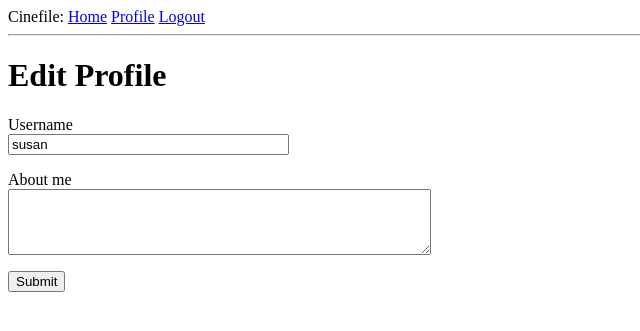
After one commit to gsantia/cinefile, a Flask app: page /edit_profile in a window 1280 px wide. The commit adds this page. Shown: the top 331 px of the page, without its empty margins (0-640 px from the left). Run offline with Flask 2, Linux system fonts and the light colour scheme; a user stored in the database is signed in; data comes from the database, SQL or seed files in the repository; both versions use the stored data as it was after the commit.

Commit message:
added user profiles

```diff
--- a/app/forms.py
+++ b/app/forms.py
@@ -1,6 +1,8 @@
 from flask_wtf import FlaskForm
 from wtforms import StringField, PasswordField, BooleanField, SubmitField
+from wtforms import TextAreaField
 from wtforms.validators import DataRequired, ValidationError, Email, EqualTo
+from wtforms.validators import Length
 from app.models import User
 
 ##########################################################################
@@ -30,3 +32,8 @@ class RegistrationForm(FlaskForm):
         user = User.query.filter_by(email = email.data).first()
         if user is not None:
             raise ValidationError('Please use a different email address.')
+
+class EditProfileForm(FlaskForm):
+    username = StringField('Username', validators = [DataRequired()])
+    about_me = TextAreaField('About me', validators = [Length(min = 0, max = 140)])
+    submit = SubmitField('Submit')
--- a/app/routes.py
+++ b/app/routes.py
@@ -1,9 +1,10 @@
 from flask import render_template, flash, redirect, url_for
 from flask import request
+from datetime import datetime
 from werkzeug.urls import url_parse
 from app import app
 from app import db
-from app.forms import LoginForm, RegistrationForm
+from app.forms import LoginForm, RegistrationForm, EditProfileForm
 from flask_login import current_user, login_user, logout_user
 from flask_login import login_required
 from app.models import User
@@ -64,3 +65,27 @@ def user(username):
         {'author': user, 'body': 'Test post #2'}
     ]
     return render_template('user.html', user = user, posts = posts)
+
+# Edit profile
+@app.route('/edit_profile', methods = ['GET', 'POST'])
+@login_required
+def edit_profile():
+    form = EditProfileForm()
+    if form.validate_on_submit():
+        current_user.username = form.username.data
+        current_user.about_me = form.about_me.data
+        db.session.commit()
+        flash('Your changes have been saved.')
+        return redirect(url_for('edit_profile'))
+    elif request.method == 'GET':
+        form.username.data = current_user.username
+        form.about_me.data = current_user.about_me
+    return render_template('edit_profile.html', title = 'Edit Profile',
+        form = form)
+
+# Record time of last visit
+@app.before_request
+def before_request():
+    if current_user.is_authenticated:
+        current_user.last_seen = datetime.utcnow()
+        db.session.commit()
--- /dev/null
+++ b/app/templates/_post.html
@@ -0,0 +1,6 @@
+<table>
+    <tr valign="top">
+        <td><img src="{{ post.author.avatar(36) }}"></td>
+        <td>{{ post.author.username}} says: <br>{{ post.body}}</td>
+    </tr>
+</table>
--- a/app/templates/base.html
+++ b/app/templates/base.html
@@ -14,6 +14,7 @@
             {% if current_user.is_anonymous %}
                 <a href="{{ url_for('login') }}">Login</a>
             {% else %}
+                <a href="{{ url_for('user', username = current_user.username) }}">Profile</a>
                 <a href="{{ url_for('logout') }}">Logout</a>
             {% endif %}
         <div>
--- /dev/null
+++ b/app/templates/edit_profile.html
@@ -0,0 +1,23 @@
+{% extends "base.html" %}
+
+{% block content %}
+    <h1>Edit Profile</h1>
+    <form action="" method="post">
+        {{ form.hidden_tag() }}
+        <p>
+            {{ form.username.label }}<br>
+            {{ form.username(size = 32) }}<br>
+            {% for error in form.username.errors %}
+                <span style="color: red;">[{{ error }}]</span>
+            {% endfor %}
+        </p>
+        <p>
+            {{ form.about_me.label }}<br>
+            {{ form.about_me(cols = 50, rows = 4) }}<br>
+            {% for error in form.about_me.errors %}
+                <span style="color: red;">[{{ error }}]</span>
+            {% endfor %}
+        </p>
+        <p>{{ form.submit() }}</p>
+    </form>
+{% endblock %}
```
Also changed, not shown: app/models.py (+14 -0 lines), app/templates/user.html (+14 -4 lines), migrations/versions/e2be8dd4c1fd_new_fields_in_user_model.py (added, +30 -0 lines), requirements.txt (+4 -87 lines), app.db.
